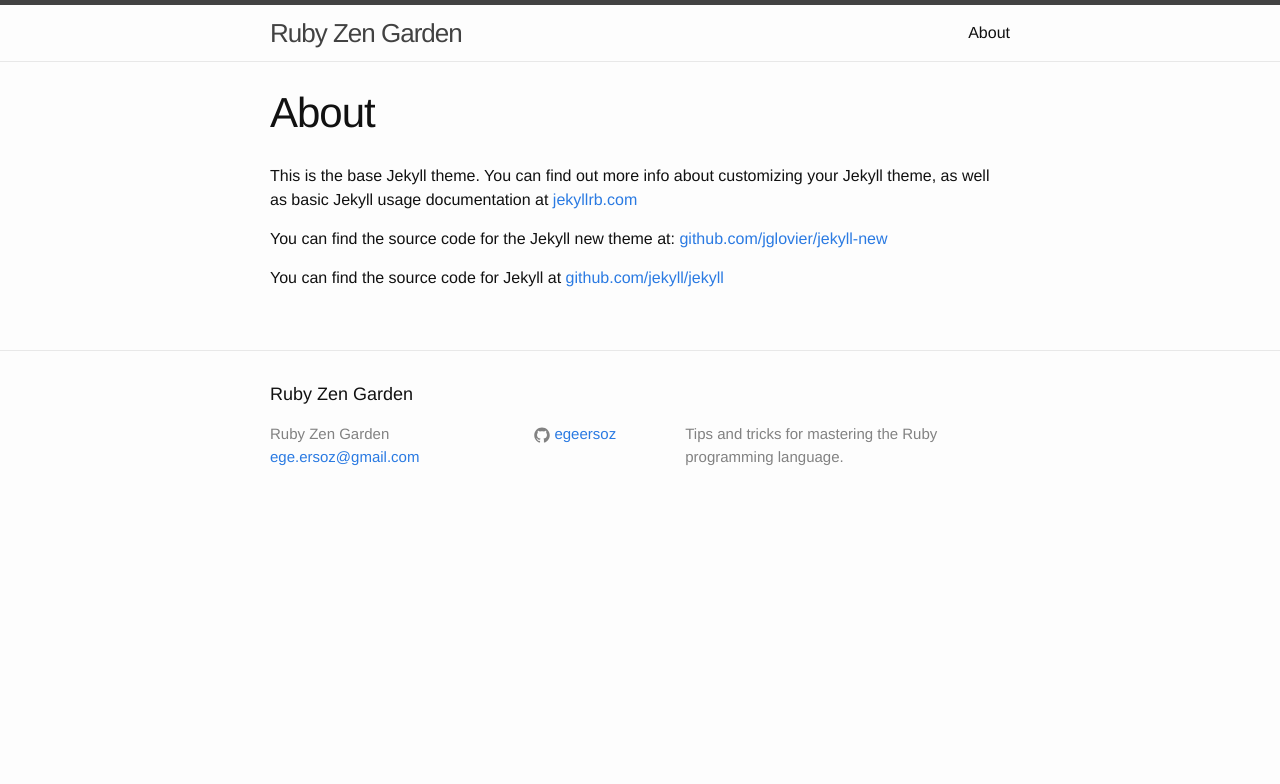
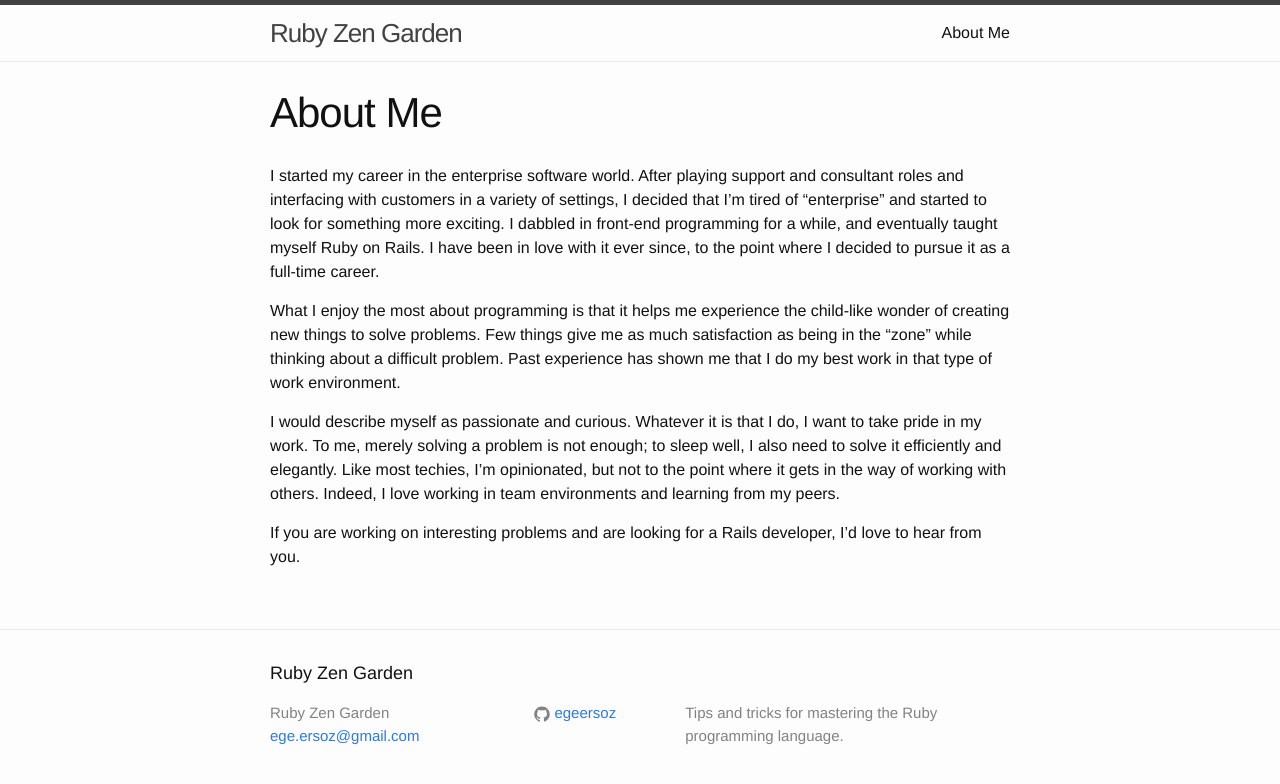
Before and after one commit to egeersoz/egeersoz.github.io, a Jekyll site: the page built from about.md, in a window 1280 px wide. Shown: the top 784 px of the page. Built offline with Jekyll 4.4.1, drawn with Linux system fonts in a browser that asks for light colours.

Commit message:
fourth post and update about page

```diff
--- a/Gemfile
+++ b/Gemfile
@@ -1,2 +1,4 @@
 source 'https://rubygems.org'
+ruby '2.1.1'
+
 gem 'github-pages'
--- a/about.md
+++ b/about.md
@@ -1,11 +1,13 @@
 ---
 layout: page
-title: About
+title: About Me
 permalink: /about/
 ---
 
-This is the base Jekyll theme. You can find out more info about customizing your Jekyll theme, as well as basic Jekyll usage documentation at [jekyllrb.com](http://jekyllrb.com/)
+I started my career in the enterprise software world. After playing support and consultant roles and interfacing with customers in a variety of settings, I decided that I'm tired of "enterprise" and started to look for something more exciting. I dabbled in front-end programming for a while, and eventually taught myself Ruby on Rails. I have been in love with it ever since, to the point where I decided to pursue it as a full-time career.
 
-You can find the source code for the Jekyll new theme at: [github.com/jglovier/jekyll-new](https://github.com/jglovier/jekyll-new)
+What I enjoy the most about programming is that it helps me experience the child-like wonder of creating new things to solve problems. Few things give me as much satisfaction as being in the "zone" while thinking about a difficult problem. Past experience has shown me that I do my best work in that type of work environment.
 
-You can find the source code for Jekyll at [github.com/jekyll/jekyll](https://github.com/jekyll/jekyll)
+I would describe myself as passionate and curious. Whatever it is that I do, I want to take pride in my work. To me, merely solving a problem is not enough; to sleep well, I also need to solve it efficiently and elegantly. Like most techies, I'm opinionated, but not to the point where it gets in the way of working with others. Indeed, I love working in team environments and learning from my peers.
+
+If you are working on interesting problems and are looking for a Rails developer, I'd love to hear from you.
```
Also changed, not shown: _posts/2014-09-10-spoiled-by-ease-of-use.md (+1 -1 lines), _posts/2014-09-12-ruby-object-model-part-1.md (renamed from _posts/2014-09-12-ruby-object-model.md, +3 -3 lines), _posts/2014-09-20-ruby-object-model-part-2.md (added, +72 -0 lines), images/Ruby_object_model.png (added), 1 other file.
